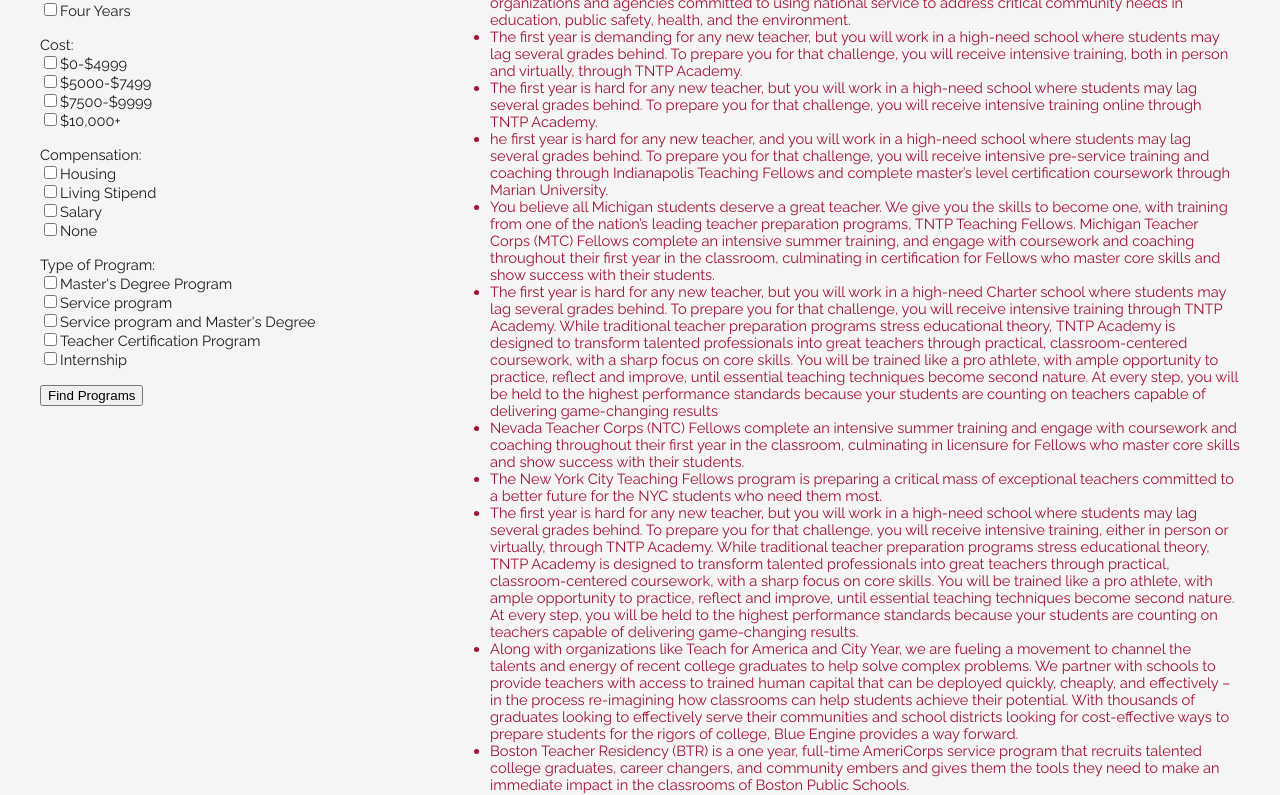
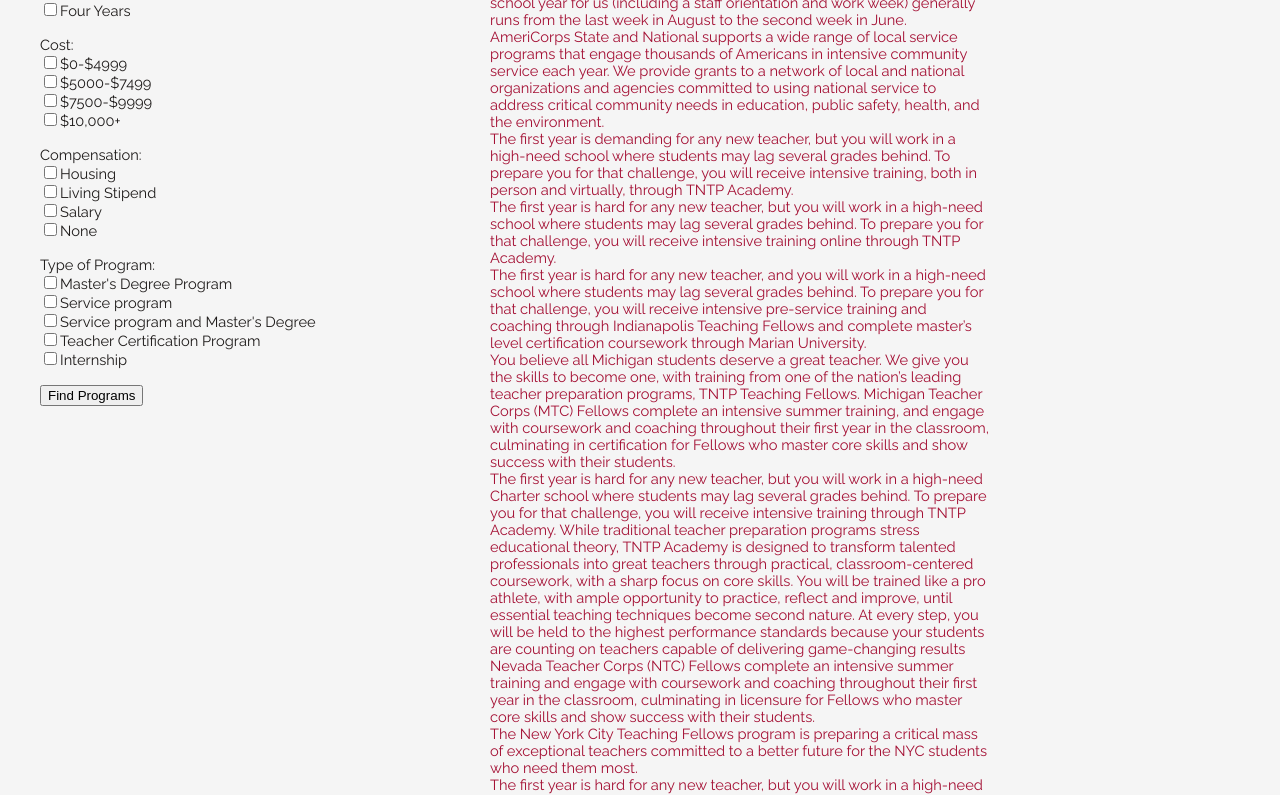
Before and after one commit to moneeka/HGSEPathwaysToTeaching, a plain HTML site: page index.html in a window 1280 px wide. Both pictures are taken after a click on the input "Find Programs". Shown: the part 1238-2033 px from the top of the page. Drawn offline with nearby package versions, Linux system fonts and the light colour scheme.

Commit message:
made the lists prettier and comprehensive

```diff
--- a/default.css
+++ b/default.css
@@ -105,6 +105,11 @@ hr {
 		padding-top: 0;
 	}
 
+	li.style1:hover {
+	  background: blue;
+	  cursor: pointer;
+	}
+
 	ul.style2
 	{
 		margin: 0;
@@ -122,6 +127,43 @@ hr {
 	{
 		border-top: 0;
 		padding-top: 0;
+	}
+
+	ul.resultsstyle {
+	  list-style-type: none;
+	  width: 500px;
+	}
+
+	h3.resultsstyle {
+	  font: bold 20px/1.5 Helvetica, Verdana, sans-serif;
+	  color: #6F6F6F;
+	}
+
+	a.resultsstyle {
+		color: #6F6F6F;
+	}
+
+	li.resultsstyle img {
+	  float: left;
+	  margin: 0 15px 0 0;
+	}
+
+	li.resultsstyle p {
+
+	  font-family: 'Raleway', sans-serif;
+	  font-size: 11pt;
+	  font-weight: 400;
+	  color: #A41034;
+	}
+
+	li.resultsstyle {
+	  padding: 0px;
+	  overflow: auto;
+	}
+
+	li.resultsstyle:hover {
+	  background: #eee;
+	  cursor: pointer;
 	}
 
 /*********************************************************************************/
--- a/factors.js
+++ b/factors.js
@@ -1,18 +1,18 @@
 var pathways = {
 	programs:[
-		{region: "EST", duration: "oneyr", cost: "$0-$4999", compensation: "housing",program_type: "internship", program_name: "Albany Free School Residential Internship", location: "Albany, NY", costcomp: "Housing", website: "http://www.albanyfreeschool.org/internship/", content: "The Free School, a democratically run preK-8th grade independent school in the south end of Albany, NY, offers a comprehensive, yearlong residential internship program that includes valuable learning experiences both in and outside of school. Our program offers the opportunity to intern at the longest running urban free school in the United States, and with ongoing support and guidance from members of the teaching staff, gain firsthand experience in a uniquely child-centered learning environment. Many former interns have gone on to teach at other alternative schools, public schools and some have even gone on to start their own schools. Our residential internship program is a typically a full school year commitment, but we are open to 3 or 6 month internships as well.  The school year for us (including a staff orientation and work week) generally runs from the last week in August to the second week in June."},
-      {region: "nationwide", duration: "oneyr", cost: "$0-$4999", compensation: "stipend",program_type: "service", program_name: "Americorps", location: "nationwide", costcomp: "Living allowance, education award", website: "http://www.nationalservice.gov/programs/americorps/americorps-programs/americorps-state-and-national", content: "AmeriCorps State and National supports a wide range of local service programs that engage thousands of Americans in intensive community service each year. We provide grants to a network of local and national organizations and agencies committed to using national service to address critical community needs in education, public safety, health, and the environment."},
-      {region: "EST", duration: "oneyr", cost: "$5000-$7499", compensation: "salary",program_type: "certificate", program_name: "Baltimore City Teaching Residency", location: "Baltimore, MD", costcomp: "$6,200 tuition, salary (average $47,950)", website: "http://tntpteachingfellows.org/baltimore", content: "The first year is demanding for any new teacher, but you will work in a high-need school where students may lag several grades behind. To prepare you for that challenge, you will receive intensive training, both in person and virtually, through TNTP Academy."},
-      {region: "EST", duration: "oneyr", cost: "$0-$4999", compensation: "salary",program_type: "certificate", program_name: "DC Teaching Fellows", location: "Washington, DC", costcomp: "$4,800 tuition, salary (average $51,539)", website: "http://tntpteachingfellows.org/dc", content: "The first year is hard for any new teacher, but you will work in a high-need school where students may lag several grades behind. To prepare you for that challenge, you will receive intensive training online through TNTP Academy."},
-      {region: "CST", duration: "twoyrs", cost: "$10,000+", compensation: "salary",program_type: "masters", program_name: "Indianapolis Teaching Fellows", location: "Indianapolis, IN", costcomp: "$11,360 tuition, salary (average $35,500)", website: "http://tntpteachingfellows.org/indianapolis", content: "he first year is hard for any new teacher, and you will work in a high-need school where students may lag several grades behind. To prepare you for that challenge, you will receive intensive pre-service training and coaching through Indianapolis Teaching Fellows and complete master’s level certification coursework through Marian University."},
-      {region: "CST", duration: "oneyr", cost: "$5000-$7499", compensation: "salary",program_type: "certificate", program_name: "Michigan Teaching Corps", location: "Detroit, MI", costcomp: "$5,000 tuition, salary (average $35,000)", website: "http://michiganteachercorps.org", content: "You believe all Michigan students deserve a great teacher. We give you the skills to become one, with training from one of the nation’s leading teacher preparation programs, TNTP Teaching Fellows. Michigan Teacher Corps (MTC) Fellows complete an intensive summer training, and engage with coursework and coaching throughout their first year in the classroom, culminating in certification for Fellows who master core skills and show success with their students."},
-      {region: "CST", duration: "oneyr", cost: "$5000-$7499", compensation: "salary",program_type: "certificate", program_name: "Nashville Teaching Fellows", location: "Nashville, TN", costcomp: "$5,500 tuition, salary (average $40,000)", website: "http://tntpteachingfellows.org/nashville/training-and-certification", content: "The first year is hard for any new teacher, but you will work in a high-need Charter school where students may lag several grades behind. To prepare you for that challenge, you will receive intensive training through TNTP Academy. While traditional teacher preparation programs stress educational theory, TNTP Academy is designed to transform talented professionals into great teachers through practical, classroom-centered coursework, with a sharp focus on core skills. You will be trained like a pro athlete, with ample opportunity to practice, reflect and improve, until essential teaching techniques become second nature. At every step, you will be held to the highest performance standards because your students are counting on teachers capable of delivering game-changing results"},
-      {region: "MST", duration: "oneyr", cost: "$5000-$7499", compensation: "salary",program_type: "certificate", program_name: "Nevada Teacher Corps", location: "Nevada", costcomp: "$5,500 tuition, salary (average $34,600 and up to $5,000 in bonuses)", website: "http://nevadateachercorps.org", content: "Nevada Teacher Corps (NTC) Fellows complete an intensive summer training and engage with coursework and coaching throughout their first year in the classroom, culminating in licensure for Fellows who master core skills and show success with their students."},
-      {region: "EST", duration: "", cost: "$7500-$9999", compensation: "salary",program_type: "masters", program_name: "NYC Teaching Fellows", location: "New York, NY", costcomp: "$7,500 tuition, salary (average $45,530), summer stipend ($2500), subsidized master's degree", website: "http://www.nycteachingfellows.org", content: "The New York City Teaching Fellows program is preparing a critical mass of exceptional teachers committed to a better future for the NYC students who need them most."},
-      {region: "CST", duration: "oneyr", cost: "$0-$4999", compensation: "salary",program_type: "certificate", program_name: "teachNOLA", location: "New Orleans, LA", costcomp: "$4,440 tuition, salary (average $38,000-$45,000)", website: "http://tntpteachingfellows.org/new-orleans", content: "The first year is hard for any new teacher, but you will work in a high-need school where students may lag several grades behind. To prepare you for that challenge, you will receive intensive training, either in person or virtually, through TNTP Academy. While traditional teacher preparation programs stress educational theory, TNTP Academy is designed to transform talented professionals into great teachers through practical, classroom-centered coursework, with a sharp focus on core skills. You will be trained like a pro athlete, with ample opportunity to practice, reflect and improve, until essential teaching techniques become second nature. At every step, you will be held to the highest performance standards because your students are counting on teachers capable of delivering game-changing results."},
-      {region: "EST", duration: "oneyr", cost: "$0-$4999", compensation: "stipend",program_type: "service", program_name: "Blue Engine Teaching Fellowship", location: "New York, NY", costcomp: "$14,400 living stipend", website: "http://blueengine.org", content: "Along with organizations like Teach for America and City Year, we are fueling a movement to channel the talents and energy of recent college graduates to help solve complex problems. We partner with schools to provide teachers with access to trained human capital that can be deployed quickly, cheaply, and effectively – in the process re-imagining how classrooms can help students achieve their potential. With thousands of graduates looking to effectively serve their communities and school districts looking for cost-effective ways to prepare students for the rigors of college, Blue Engine provides a way forward."},
-      {region: "EST", duration: "fouryrs", cost: "$0-$4999", compensation: "stipend",program_type: "servicemasters", program_name: "Boston Teacher Residency", location: "Boston, MA", costcomp: "$12,500 stipend, AmeriCorps Education Award, Master's degree tuition at Umass Boston (1/3 of $10,000 loan forgiven for each year as a BPS teacher afterwards)", website: "http://www.bostonteacherresidency.org", content: "Boston Teacher Residency (BTR) is a one year, full-time AmeriCorps service program that recruits talented college graduates, career changers, and community embers and gives them the tools they need to make an immediate impact in the classrooms of Boston Public Schools."},
-      {region: "CST", duration: "oneyr", cost: "$0-$4999", compensation: "stipend",program_type: "masters", program_name: "Chicago Teacher Residency", location: "Chicago, IL", costcomp: "Master's Degree Tuition (discounted), $30,000 training pay ($40,000 for Math), AmeriCorps Education Award", website: "http://auslchicago.org/residency/program", content: "AUSL’s Chicago Teacher Residency™ seeks talented, committed individuals who passionately believe that all students deserve a quality education. Work to transform the educational outcomes for students in the lowest performing schools through the Chicago Teacher Residency (CTR), AUSL’s specialized training program. The CTR is an intensive and supportive program that develops highly-effective teachers through a yearlong, residency-based training model."}
+		{region: "EST", duration: "oneyr", cost: "$0-$4999", compensation: "housing",program_type: "internship", program_name: "Albany Free School Residential Internship", location: "Albany, NY", program_type: "Internship", costcomp: "Housing", website: "http://www.albanyfreeschool.org/internship/", content: "The Free School, a democratically run preK-8th grade independent school in the south end of Albany, NY, offers a comprehensive, yearlong residential internship program that includes valuable learning experiences both in and outside of school. Our program offers the opportunity to intern at the longest running urban free school in the United States, and with ongoing support and guidance from members of the teaching staff, gain firsthand experience in a uniquely child-centered learning environment. Many former interns have gone on to teach at other alternative schools, public schools and some have even gone on to start their own schools. Our residential internship program is a typically a full school year commitment, but we are open to 3 or 6 month internships as well.  The school year for us (including a staff orientation and work week) generally runs from the last week in August to the second week in June."},
+      {region: "nationwide", duration: "oneyr", cost: "$0-$4999", compensation: "stipend",program_type: "service", program_name: "Americorps", location: "nationwide", program_type: "Service program", costcomp: "Living allowance, education award", website: "http://www.nationalservice.gov/programs/americorps/americorps-programs/americorps-state-and-national", content: "AmeriCorps State and National supports a wide range of local service programs that engage thousands of Americans in intensive community service each year. We provide grants to a network of local and national organizations and agencies committed to using national service to address critical community needs in education, public safety, health, and the environment."},
+      {region: "EST", duration: "oneyr", cost: "$5000-$7499", compensation: "salary",program_type: "certificate", program_name: "Baltimore City Teaching Residency", location: "Baltimore, MD", program_type: "Teacher certification program", costcomp: "$6,200 tuition, salary (average $47,950)", website: "http://tntpteachingfellows.org/baltimore", content: "The first year is demanding for any new teacher, but you will work in a high-need school where students may lag several grades behind. To prepare you for that challenge, you will receive intensive training, both in person and virtually, through TNTP Academy."},
+      {region: "EST", duration: "oneyr", cost: "$0-$4999", compensation: "salary",program_type: "certificate", program_name: "DC Teaching Fellows", location: "Washington, DC", program_type: "Teacher certification program", costcomp: "$4,800 tuition, salary (average $51,539)", website: "http://tntpteachingfellows.org/dc", content: "The first year is hard for any new teacher, but you will work in a high-need school where students may lag several grades behind. To prepare you for that challenge, you will receive intensive training online through TNTP Academy."},
+      {region: "CST", duration: "twoyrs", cost: "$10,000+", compensation: "salary",program_type: "masters", program_name: "Indianapolis Teaching Fellows", location: "Indianapolis, IN", program_type: "Master's degree program", costcomp: "$11,360 tuition, salary (average $35,500)", website: "http://tntpteachingfellows.org/indianapolis", content: "The first year is hard for any new teacher, and you will work in a high-need school where students may lag several grades behind. To prepare you for that challenge, you will receive intensive pre-service training and coaching through Indianapolis Teaching Fellows and complete master’s level certification coursework through Marian University."},
+      {region: "CST", duration: "oneyr", cost: "$5000-$7499", compensation: "salary",program_type: "certificate", program_name: "Michigan Teaching Corps", location: "Detroit, MI", program_type: "Teacher certification program", costcomp: "$5,000 tuition, salary (average $35,000)", website: "http://michiganteachercorps.org", content: "You believe all Michigan students deserve a great teacher. We give you the skills to become one, with training from one of the nation’s leading teacher preparation programs, TNTP Teaching Fellows. Michigan Teacher Corps (MTC) Fellows complete an intensive summer training, and engage with coursework and coaching throughout their first year in the classroom, culminating in certification for Fellows who master core skills and show success with their students."},
+      {region: "CST", duration: "oneyr", cost: "$5000-$7499", compensation: "salary",program_type: "certificate", program_name: "Nashville Teaching Fellows", location: "Nashville, TN", program_type: "Teacher certification program", costcomp: "$5,500 tuition, salary (average $40,000)", website: "http://tntpteachingfellows.org/nashville/training-and-certification", content: "The first year is hard for any new teacher, but you will work in a high-need Charter school where students may lag several grades behind. To prepare you for that challenge, you will receive intensive training through TNTP Academy. While traditional teacher preparation programs stress educational theory, TNTP Academy is designed to transform talented professionals into great teachers through practical, classroom-centered coursework, with a sharp focus on core skills. You will be trained like a pro athlete, with ample opportunity to practice, reflect and improve, until essential teaching techniques become second nature. At every step, you will be held to the highest performance standards because your students are counting on teachers capable of delivering game-changing results"},
+      {region: "MST", duration: "oneyr", cost: "$5000-$7499", compensation: "salary",program_type: "certificate", program_name: "Nevada Teacher Corps", location: "Nevada", program_type: "Teacher certification program", costcomp: "$5,500 tuition, salary (average $34,600 and up to $5,000 in bonuses)", website: "http://nevadateachercorps.org", content: "Nevada Teacher Corps (NTC) Fellows complete an intensive summer training and engage with coursework and coaching throughout their first year in the classroom, culminating in licensure for Fellows who master core skills and show success with their students."},
+      {region: "EST", duration: "", cost: "$7500-$9999", compensation: "salary",program_type: "masters", program_name: "NYC Teaching Fellows", location: "New York, NY", program_type: "Master's degree program", costcomp: "$7,500 tuition, salary (average $45,530), summer stipend ($2500), subsidized master's degree", website: "http://www.nycteachingfellows.org", content: "The New York City Teaching Fellows program is preparing a critical mass of exceptional teachers committed to a better future for the NYC students who need them most."},
+      {region: "CST", duration: "oneyr", cost: "$0-$4999", compensation: "salary",program_type: "certificate", program_name: "teachNOLA", location: "New Orleans, LA", program_type: "Teacher certification program", costcomp: "$4,440 tuition, salary (average $38,000-$45,000)", website: "http://tntpteachingfellows.org/new-orleans", content: "The first year is hard for any new teacher, but you will work in a high-need school where students may lag several grades behind. To prepare you for that challenge, you will receive intensive training, either in person or virtually, through TNTP Academy. While traditional teacher preparation programs stress educational theory, TNTP Academy is designed to transform talented professionals into great teachers through practical, classroom-centered coursework, with a sharp focus on core skills. You will be trained like a pro athlete, with ample opportunity to practice, reflect and improve, until essential teaching techniques become second nature. At every step, you will be held to the highest performance standards because your students are counting on teachers capable of delivering game-changing results."},
+      {region: "EST", duration: "oneyr", cost: "$0-$4999", compensation: "stipend",program_type: "service", program_name: "Blue Engine Teaching Fellowship", location: "New York, NY", program_type: "Service program", costcomp: "$14,400 living stipend", website: "http://blueengine.org", content: "Along with organizations like Teach for America and City Year, we are fueling a movement to channel the talents and energy of recent college graduates to help solve complex problems. We partner with schools to provide teachers with access to trained human capital that can be deployed quickly, cheaply, and effectively – in the process re-imagining how classrooms can help students achieve their potential. With thousands of graduates looking to effectively serve their communities and school districts looking for cost-effective ways to prepare students for the rigors of college, Blue Engine provides a way forward."},
+      {region: "EST", duration: "fouryrs", cost: "$0-$4999", compensation: "stipend",program_type: "servicemasters", program_name: "Boston Teacher Residency", location: "Boston, MA", program_type: "Service program, Master's degree program", costcomp: "$12,500 stipend, AmeriCorps Education Award, Master's degree tuition at Umass Boston (1/3 of $10,000 loan forgiven for each year as a BPS teacher afterwards)", website: "http://www.bostonteacherresidency.org", content: "Boston Teacher Residency (BTR) is a one year, full-time AmeriCorps service program that recruits talented college graduates, career changers, and community embers and gives them the tools they need to make an immediate impact in the classrooms of Boston Public Schools."},
+      {region: "CST", duration: "oneyr", cost: "$0-$4999", compensation: "stipend",program_type: "masters", program_name: "Chicago Teacher Residency", location: "Chicago, IL", program_type: "Master's degree program", costcomp: "Master's Degree Tuition (discounted), $30,000 training pay ($40,000 for Math), AmeriCorps Education Award", website: "http://auslchicago.org/residency/program", content: "AUSL’s Chicago Teacher Residency™ seeks talented, committed individuals who passionately believe that all students deserve a quality education. Work to transform the educational outcomes for students in the lowest performing schools through the Chicago Teacher Residency (CTR), AUSL’s specialized training program. The CTR is an intensive and supportive program that develops highly-effective teachers through a yearlong, residency-based training model."}
 	]
 };
 
@@ -62,13 +62,16 @@ window.onload = function(){
    		var html = "";
 
    		if (regionCheckedValue.length == 0 && durationCheckedValue == 0 && costCheckedValue == 0 && compensationCheckedValue == 0 && programCheckedValue == 0){
-   			html += "<ul>"
+   			html += "<ul class=\"resultsstyle\">"
+
    			for (var i = 0; i <pathways.programs.length; i++){
-   				html += "<li>" + pathways.programs[i].content + "</li>"
+   				html += "<li class=\"resultsstyle\">" + pathways.programs[i].content + "</li>"
    			}
-   			html += "<ul>"
+   			html += "</ul>"
    		}
    		else{
+            html += "<ul class=\"resultsstyle\">"
+
    			for (var i = 0; i <pathways.programs.length; i++){
    				var display = true; var inRegion = true; var inDuration = true; var inCost = true; var inCompensation = true; var inProgram = true;
 
@@ -81,9 +84,16 @@ window.onload = function(){
    				display = inRegion && inDuration && inCost && inCompensation && inProgram;
 
    				if (display){
-   					html += "<li>" + pathways.programs[i].content + "</li>"
+   					html += "<li class=\"resultsstyle\">"+
+                     "<h3 class=\"resultsstyle\"><a class=\"resultsstyle\" href='" + pathways.programs[i].website + "' target=\"_blank\">"
+                     + pathways.programs[i].program_name + "</a></h3>" +
+                     "<h4>" + pathways.programs[i].program_type +", " + pathways.programs[i].location + "</h4>" +
+                     "<h5> Cost/Compensation: " + pathways.programs[i].costcomp + "</h5>" +
+                     "Description: <p class=\"resultsstyle\">" + pathways.programs[i].content + "</p></li>"
    				}
    			}
+
+            html += "</ul>"
    		}
    		if(html == ""){html += "No programs currently match your specifications."}
 		$("#yourPrograms").html(html);
```
Also changed, not shown: index.html (+1 -1 lines).
